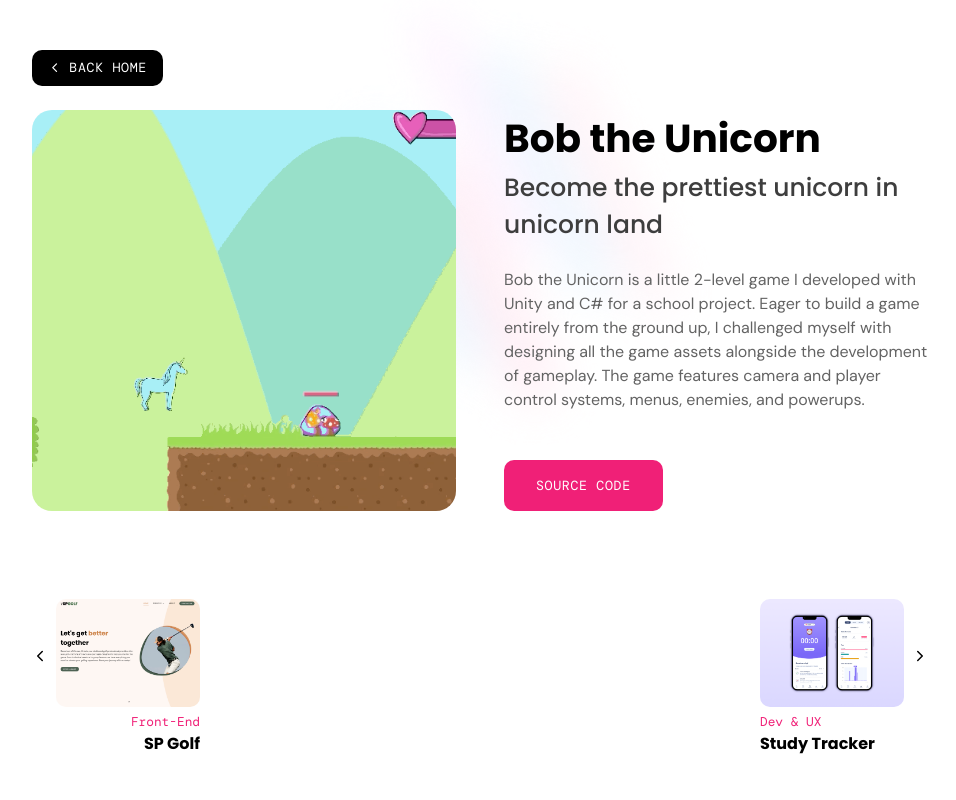
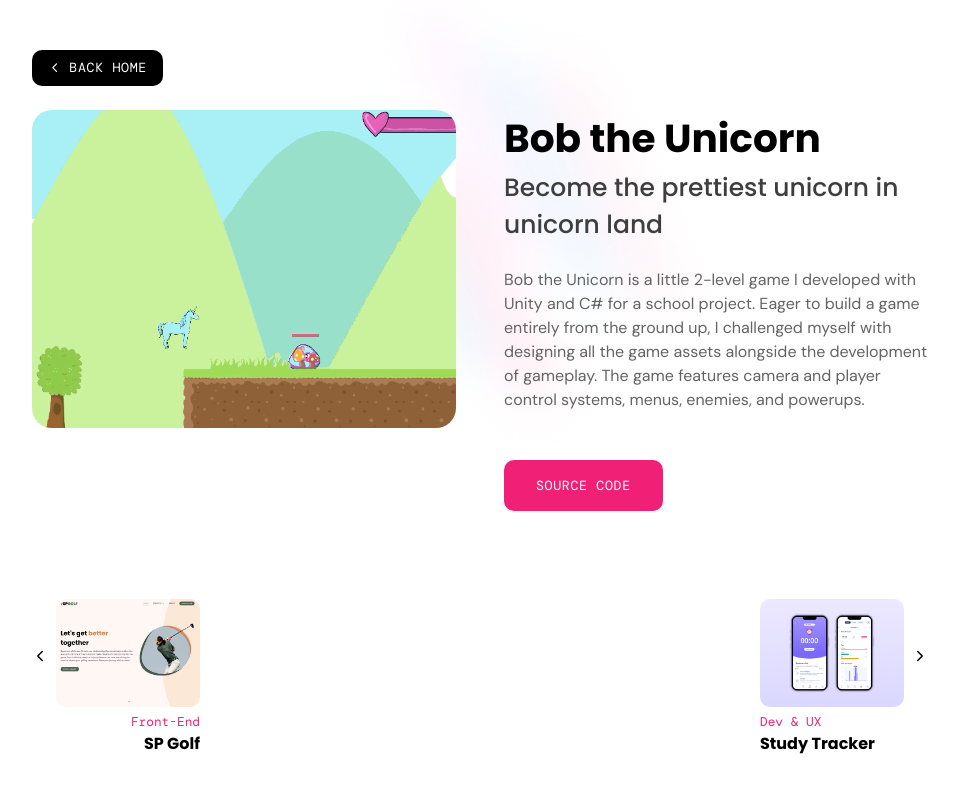
Before and after one commit to mayasarena/mayasarena.github.io, a Next.js app: page /unicorn in a window 1280 px wide. Shown: the top 800 px of the page, without its empty margins (160-1116 px from the left). Built offline with nearby package versions, Linux system fonts and the light colour scheme; a web font is replaced by a local one.

Commit message:
updated project page and about

```diff
--- a/components/About.tsx
+++ b/components/About.tsx
@@ -13,8 +13,7 @@ export default function About() {
                     <h1 className="text-4xl font-bold font-poppins text-black">Hi, I'm <span className="text-primary">Maya</span></h1>
                     <h2 className="text-3xl font-medium font-poppins text-darkgrey">Software Developer</h2>
                     <p className="text-base text-medgrey my-8">
-                    Skilled in full-stack development, I have a passion for crafting intuitive, user-centered digital experiences.
-                    With a strong foundation in computer science and UX, I blend technical skills with creativity to build engaging, functional solutions.
+                    With a background in computer science and UX, I'm passionate about crafting user-centered digital experiences from start to finish. I blend technical skills with creativity to build engaging, functional solutions.
                     <br /><br />
                     Outside of coding, I love to do art in all sorts of mediums, from digital drawing and traditional painting to scultping with polymore clay. I also like hiking up mountains!
                     </p>
--- a/components/ProjectPage.tsx
+++ b/components/ProjectPage.tsx
@@ -26,9 +26,9 @@ export default function ProjectPage({ title, subtitle, description, links, img,
                         back home
                     </Link>
                 </div>
-                <div className="flex flex-col gap-6 md:flex-row lg:gap-12">
+                <div className="flex flex-col items-start gap-6 md:flex-row lg:gap-12">
                     {/* project img */}
-                    <div className="md:w-[50%] rounded-lg overflow-clip">
+                    <div className="md:w-[50%] aspect-[4/3] rounded-lg overflow-clip">
                         <img src={img} alt="Header Image" className="w-full h-full object-cover" />
                     </div>
                     <div className="relative md:w-[50%] flex flex-col gap-2">
```
